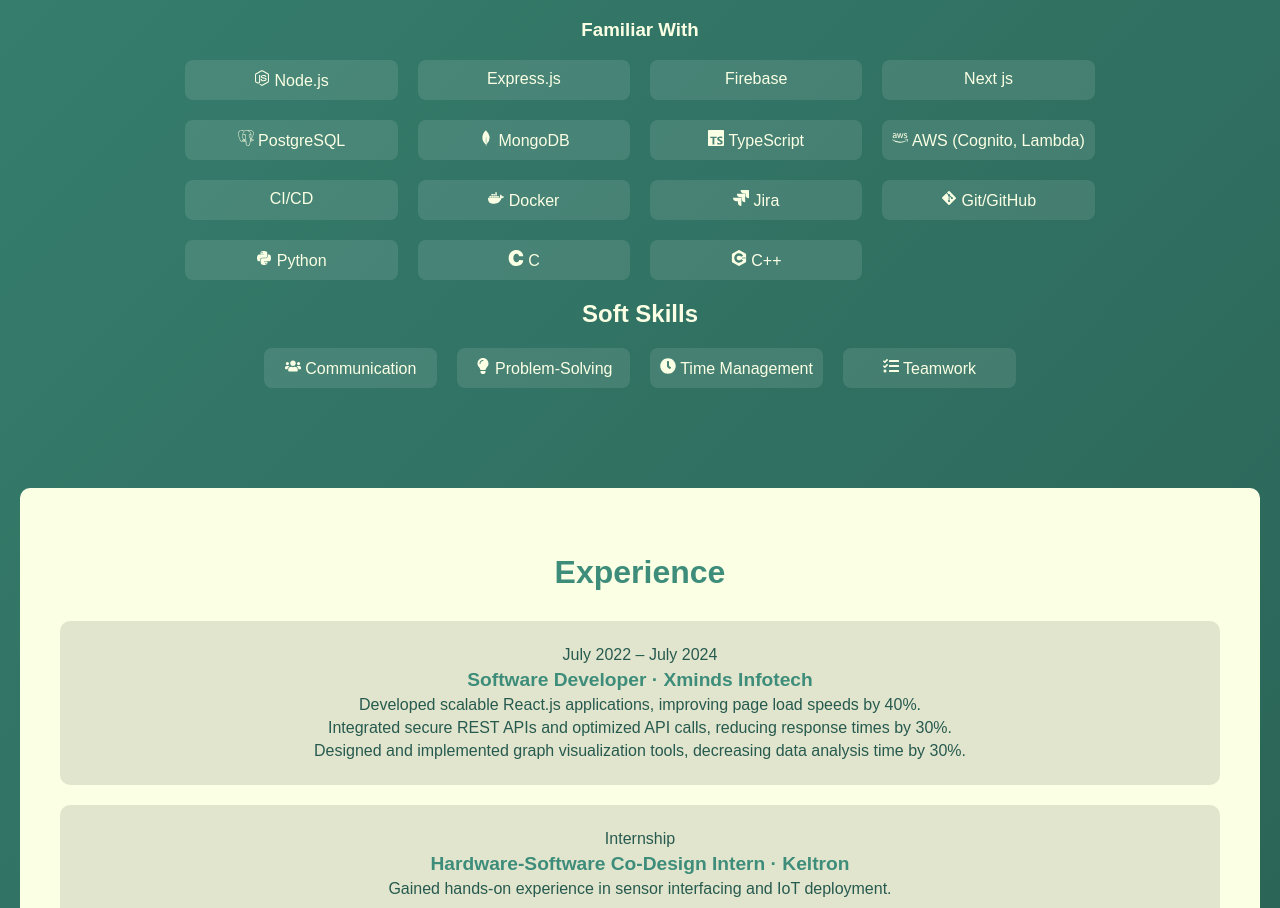
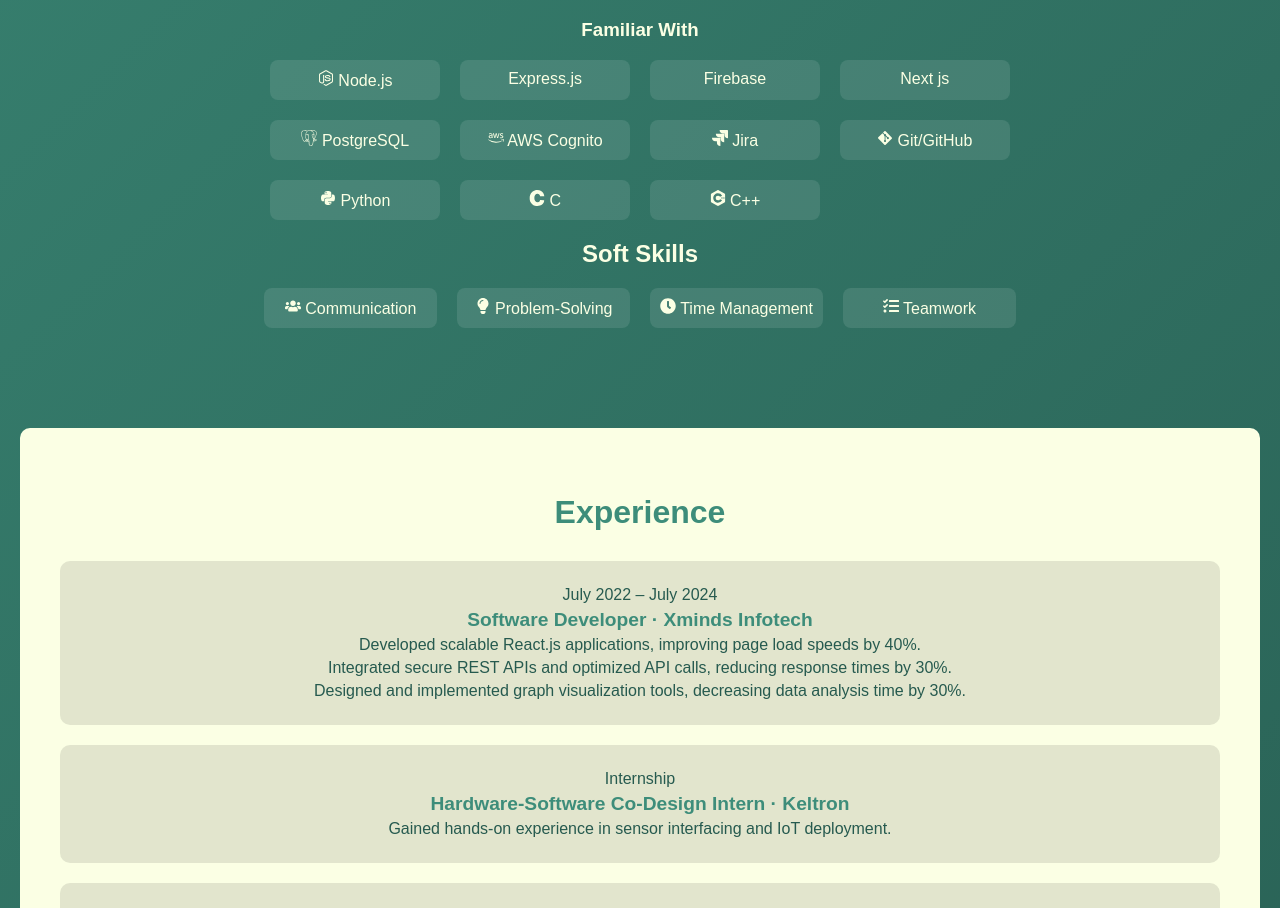
Before and after one commit to gopikacreate/portfolio, a React (Create React App) app: page / in a window 1280 px wide. Shown: the part 1466-2374 px from the top of the page. Built offline with nearby package versions, Linux system fonts and the light colour scheme.

Commit message:
Initial commit

```diff
--- a/src/components/portfolio.js
+++ b/src/components/portfolio.js
@@ -23,10 +23,10 @@
 import {
   SiMui,
   SiPostgresql,
-  SiMongodb,
-  SiTypescript,
+  // SiMongodb,
+  // SiTypescript,
   SiJira,
-  SiDocker,
+  // SiDocker,
   SiC,
   SiCplusplus,
 } from "react-icons/si";
@@ -198,19 +198,19 @@
             <div className="skills-category">
               <SiPostgresql /> PostgreSQL
             </div>
+            {/* <div className="skills-category">
+              <SiMongodb /> MongoDB
+            </div> */}
+            {/* <div className="skills-category">
+              <SiTypescript /> TypeScript
+            </div> */}
             <div className="skills-category">
-              <SiMongodb /> MongoDB
+              <FaAws /> AWS Cognito
             </div>
-            <div className="skills-category">
-              <SiTypescript /> TypeScript
-            </div>
-            <div className="skills-category">
-              <FaAws /> AWS (Cognito, Lambda)
-            </div>
-            <div className="skills-category">CI/CD</div>
-            <div className="skills-category">
+            {/* <div className="skills-category">CI/CD</div> */}
+            {/* <div className="skills-category">
               <SiDocker /> Docker
-            </div>
+            </div> */}
             <div className="skills-category">
               <SiJira /> Jira
             </div>
```
